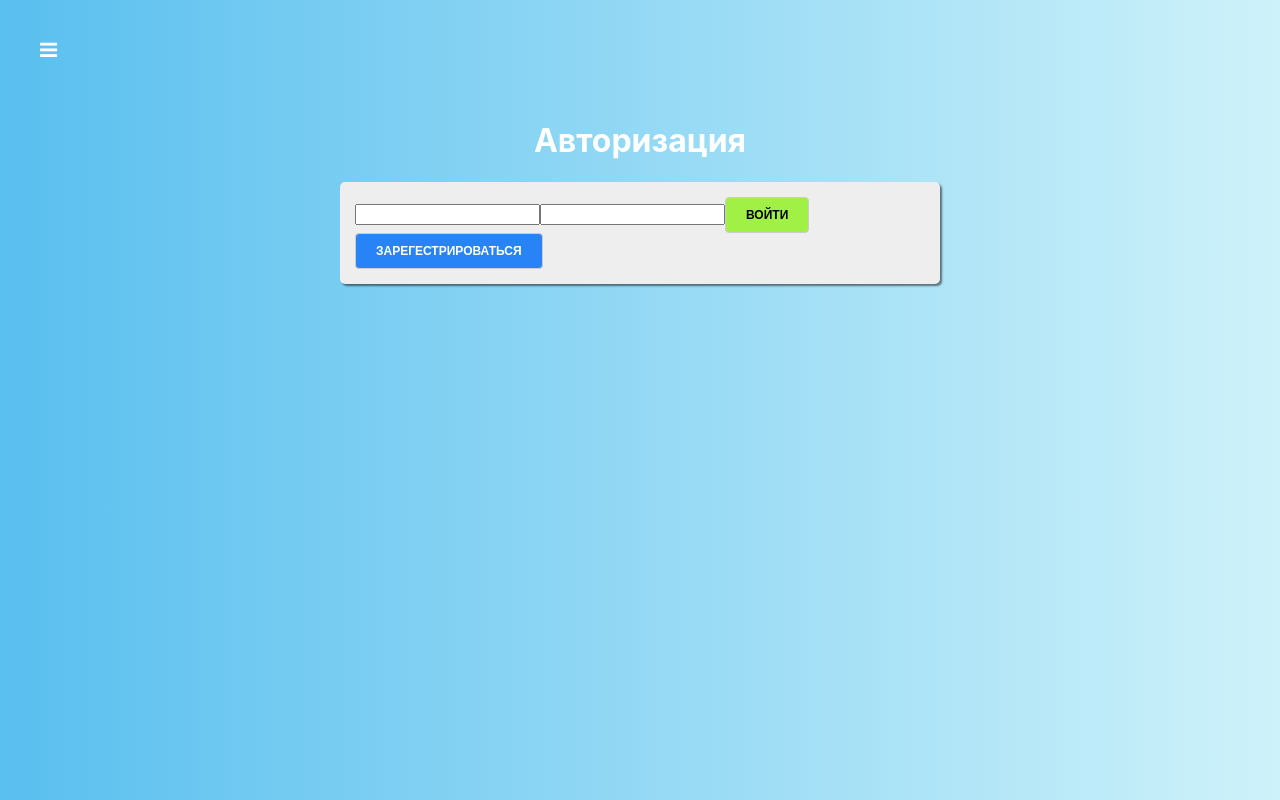
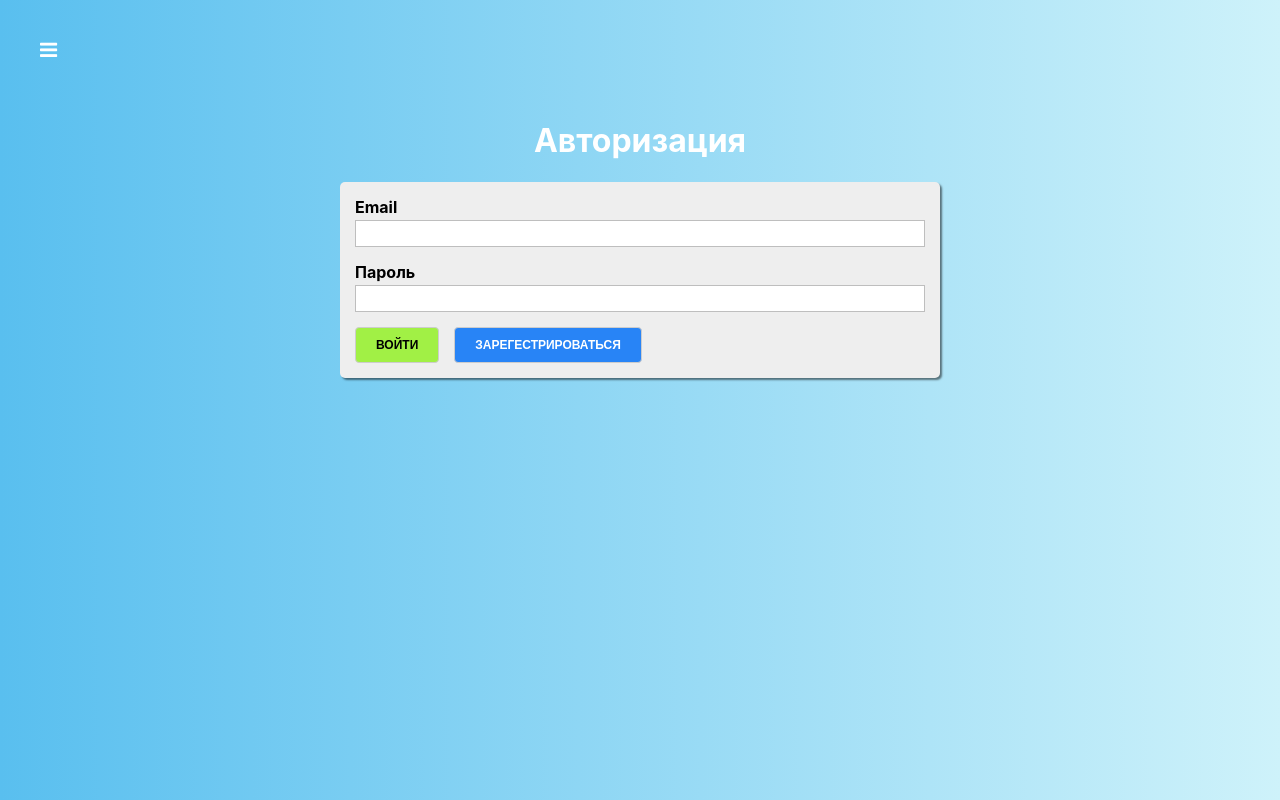
Before and after one commit to Slava37/react-presentation, a React app: page /auth in a window 1280 px wide. Built offline with nearby package versions, Linux system fonts and the light colour scheme.

Commit message:
Auth form added.

```diff
--- /dev/null
+++ b/src/components/UI/Input/Input.js
@@ -0,0 +1,37 @@
+import React from 'react'
+import classes from './Input.module.css'
+
+function isInvalid({valid, touched, shouldValidate}) {
+    return !valid && shouldValidate && touched;
+}
+
+const Input = props => {
+
+    const inputType = props.type || 'text';
+    const cls = [classes.Input];
+    const htmlFor = `${inputType}-${Math.random()}`;
+
+    if(isInvalid(props)){
+        cls.push(classes.invalid);
+    }
+
+    return (
+        <div className={cls.join(' ')}>
+            <label htmlFor={htmlFor}>{props.label}</label>
+            <input
+                type={inputType}
+                id={htmlFor}
+                value={props.value}
+                onChange={props.onChange}
+            />
+
+            {
+                isInvalid(props)
+                    ? <span>{props.errorMessage || "Введите значение"}</span>
+                    : null
+            }
+        </div>
+    )
+}
+
+export default Input;
--- /dev/null
+++ b/src/components/UI/Input/Input.module.css
@@ -0,0 +1,30 @@
+.Input {
+    margin-bottom: 15px;
+}
+
+.Input label {
+    margin-bottom: 3px;
+    padding: 0;
+    display: block;
+    font-weight: bold;
+}
+
+.Input input {
+    display: block;
+    box-sizing: border-box;
+    border: 1px solid #bebebe;
+    padding: 5px 0 5px 5px;
+    width: 100%;
+    outline: none;
+    transition: all 300ms ease-in-out;
+}
+
+.Input span {
+    color: #f01f30;
+    font-size: 12px;
+    font-weight: bold;
+}
+
+.Input.invalid label {
+    color: #f01f30;
+}
--- a/src/containers/Auth/Auth.js
+++ b/src/containers/Auth/Auth.js
@@ -1,6 +1,7 @@
 import React, { Component } from 'react'
 import classes from './Auth.module.css'
 import Button from '../../components/UI/Button/Button'
+import Input from '../../components/UI/Input/Input'
 
 export default class Auth extends Component {
 
@@ -23,8 +24,12 @@
                     <h1>Авторизация</h1>
 
                     <form onSubmit={this.submitHandler} className={classes.AuthForm}>
-                        <input type="text"/>
-                        <input type="text"/>
+                        <Input label="Email" />
+
+                        <Input
+                            label="Пароль"
+                            errorMessage={'TEST'}
+                        />
 
                         <Button
                             type="success"
```
